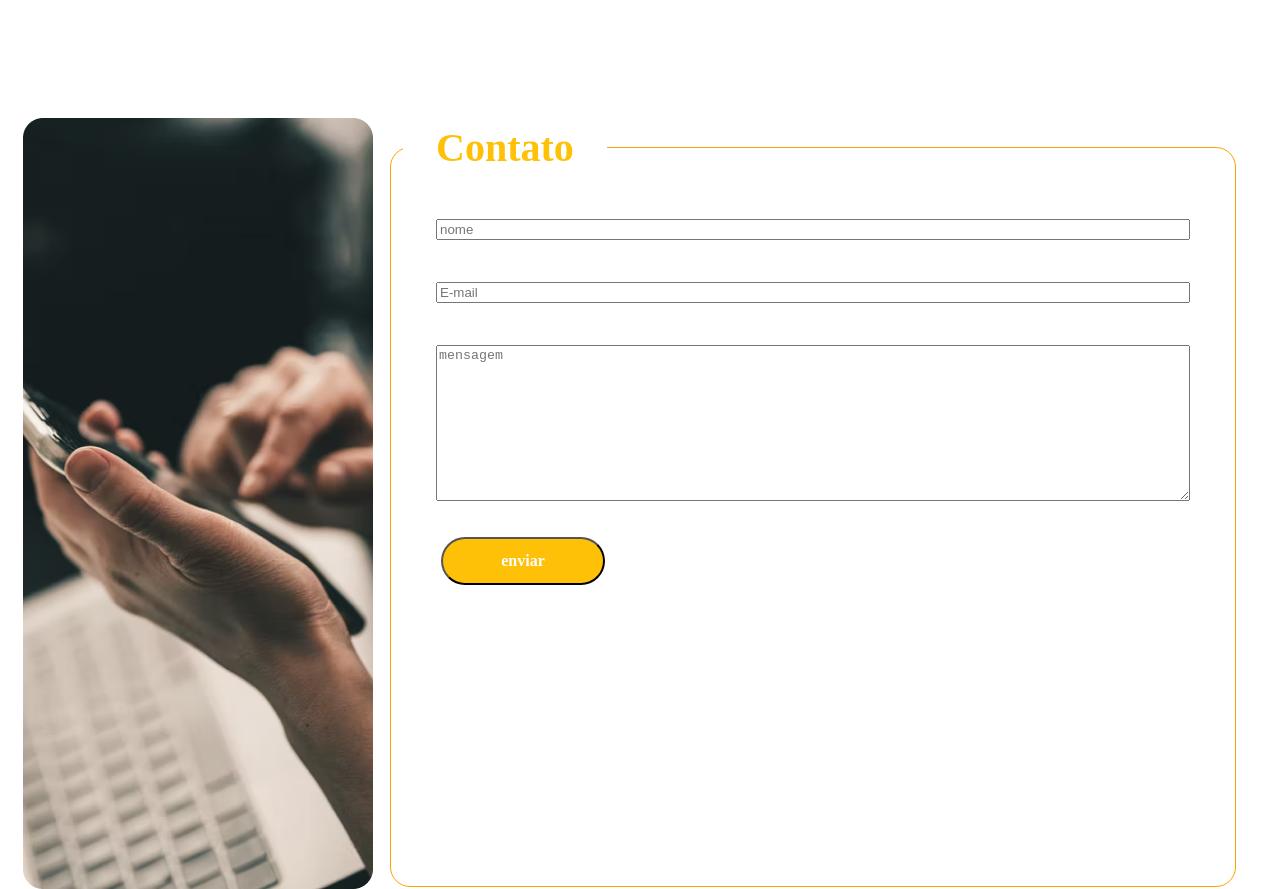
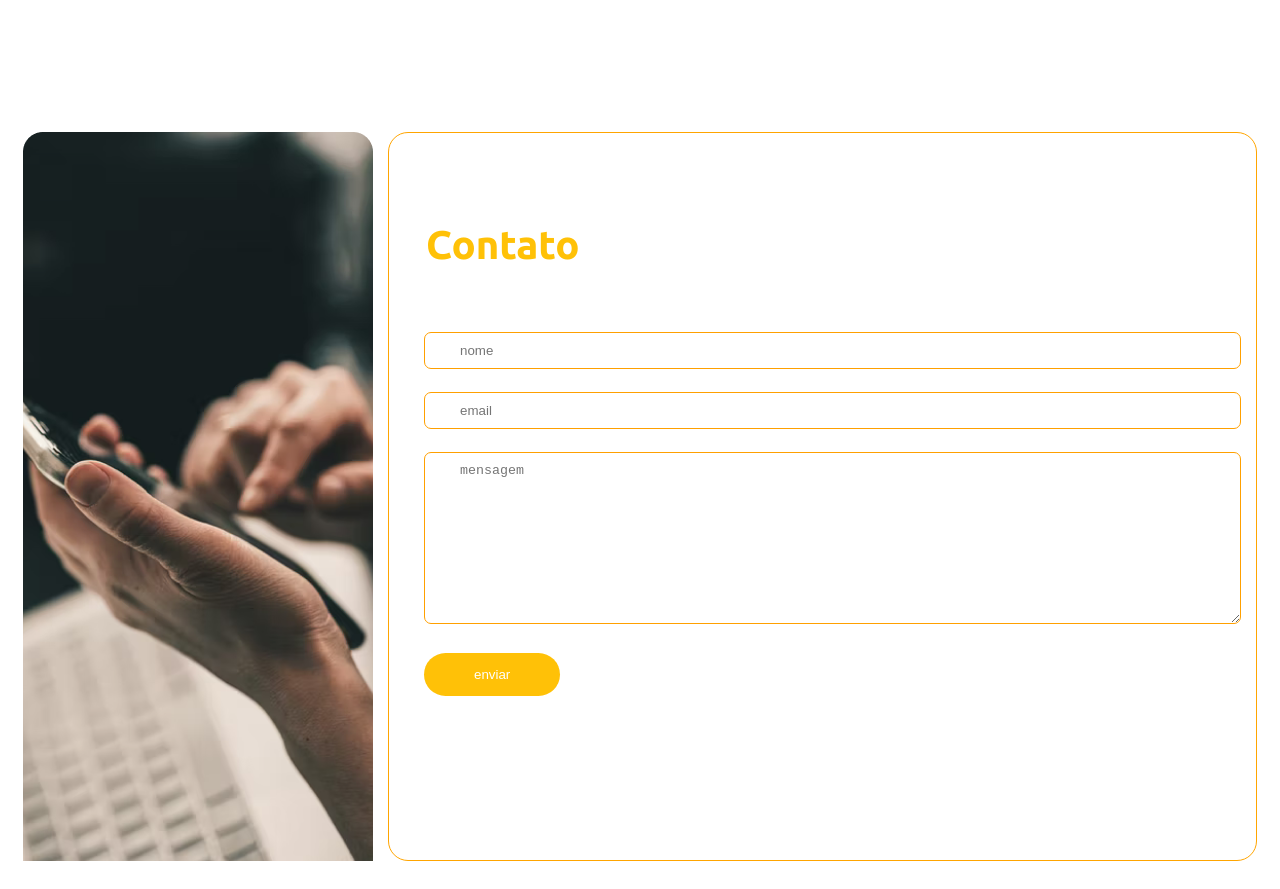
Before and after one commit to SrNascimento40/first-contact-html-css, a plain HTML site: page contato.html in a window 1280 px wide. Shown: the part 587-1476 px from the top of the page. Drawn offline with nearby package versions, Linux system fonts and the light colour scheme.

Commit message:
melhora pagina contato.html

```diff
--- a/contato.html
+++ b/contato.html
@@ -9,7 +9,8 @@
     <link rel="preconnect" href="https://fonts.googleapis.com">
     <link rel="preconnect" href="https://fonts.gstatic.com" crossorigin>
     <link href="https://fonts.googleapis.com/css2?family=Montserrat:wght@300;400;500;600;700&display=swap" rel="stylesheet">
-
+    <link href="https://fonts.googleapis.com/css2?family=Nunito:wght@300;400;500;600;700&display=swap" rel="stylesheet">
+    <link href="https://fonts.googleapis.com/css2?family=Ubuntu:wght@300;400;500;600;700&display=swap" rel="stylesheet">
     <link rel="stylesheet" href="style/style.css" />
     <link rel="stylesheet" href="style/contato.css" />
 
@@ -27,24 +28,34 @@
         </ul>
     </nav>
     <main>
-
         <section>
-            <h2>Manda um alô </h2>
-
-            <div class="container">
-                <img src="style/Rectangle.png" alt="Retangulo">
-
-                <form action="" method="post">
-                    <fieldset>
-                        <legend class="questionario">Contato</legend>
-                        <label class="questionario"><input type="text" required placeholder="nome"></label>
-                        <label class="questionario"><input type="email" required placeholder="E-mail"></label>
-                        <label class="questionario"><textarea name="mensagem" required placeholder="mensagem" cols="30" rows="10"></textarea></label>
-                        <input class="botao" type="submit" value="enviar">
-                    </fieldset>
-
-                </form>
-            </div>
+            <h2>Manda um alô</h2>
+            <form action="" method="post">
+                <fieldset>
+                    <legend>Contato</legend>
+                    <div>
+                        <label>
+                            <span class="screen-reader-only">Nome</span>
+                            <input type="text" name="nome" required placeholder="nome" />
+                        </label>
+                    </div>
+                    <div>
+                        <label>
+                            <span class="screen-reader-only">Email</span>
+                            <input type="email" name="email" required placeholder="email">
+                        </label>
+                    </div>
+                    <div>
+                        <label>
+                            <span class="screen-reader-only">Mensagem</span>
+                            <textarea name="mensagem" required placeholder="mensagem" cols="30" rows="10"></textarea>
+                        </label>
+                    </div>
+                    <div>
+                        <input type="submit" value="Enviar">
+                    </div>
+                </fieldset>
+            </form>
         </section>
     </main>
     <footer>
--- a/style/contato.css
+++ b/style/contato.css
@@ -1,78 +1,68 @@
-main > section {
+main {
     background: url('home_img.png') 50% 0 no-repeat;
+    font-family: Nunito;
 }
 
 main > section h2 {
-    margin: 0 122px 186px;
+    margin: 0 122px 297px;
     padding-top: 49px;
     width: 419px;
     font-size: 70px;
     font-weight: 700;
     color: white;
-    text-shadow: 0 4px 4px rgba(rgb(0, 0, 0), rgb(0, 0, 0), rgb(0, 0, 0), 0.36);
-    padding-bottom: 102px;
+    text-shadow: 0px 4px 4px rgba(0, 0, 0, 0.36);
 }
-
-.questionario {
-    display: flex;
-    flex-direction: column;
-    padding: 22px 33px 20px 33px;
-    box-sizing: border-box;
-}
-
 
 main > section h2::after {
     content:' :)';
 }
 
+form {
+    background: url('Rectangle.png') 15px 0 no-repeat;
+}
+
 fieldset {
-    border-style: none;
-    width: 820px;
-    height: 766px;
-    left: 492px;
-    top: 672px;
-
-    background: #FFFFFF;
-    border: 1px solid #FFA000;
+    padding: 89px 15px 164px 35px;
+    margin: 0 15px 50px 380px;
+    border: 1px solid orange;
     border-radius: 20px;
 }
 
 legend {
-    font-family: 'Ubuntu';
-    font-style: normal;
+    font-family: Ubuntu;
+    display: block;
+    float: left;
+    clear: both;
+    font-size: 40px;
+    color: #FFC107;
     font-weight: 700;
-    font-size: 40px;
-    line-height: 46px;
-
-    color: #FFC107;
+    margin: 0 0 64px;
 }
 
-.botao {
+input[type=text], input[type=email], textarea {
     box-sizing: border-box;
+    margin: 0 0 23px;
+    padding: 10px 35px 10px 35px;
+    width: 100%;
+    border: 1px solid #FFA000;
+    border-radius: 7px;
+}
+
+input[type=submit] {
     background: #FFC107;
     border-radius: 50px;
-    width: 164px;
-    height: 48px;
-
-    font-family: 'Nunito';
-    font-style: normal;
-    font-weight: 800;
-    font-size: 16px;
-    line-height: 22px;
-    text-align: center;
+    color: white;
+    padding: 14px 50px;
+    border: none;
     text-transform: lowercase;
-
-    color: #FFFFFF;
-    margin: 16.37px 617px 65.38px 38px;
 }
 
-img {
-    padding-left: 127px;
-    padding: 15px;
+@media only screen and (max-width: 769px) {
+    form {
+        background-image: none;
+    }
+
+    fieldset {
+        margin: 0 15px 50px;
+    }
 }
-
-.container {
-    display: flex;
-    flex-wrap: nowrap;
-    align-content: center;
-}
```
